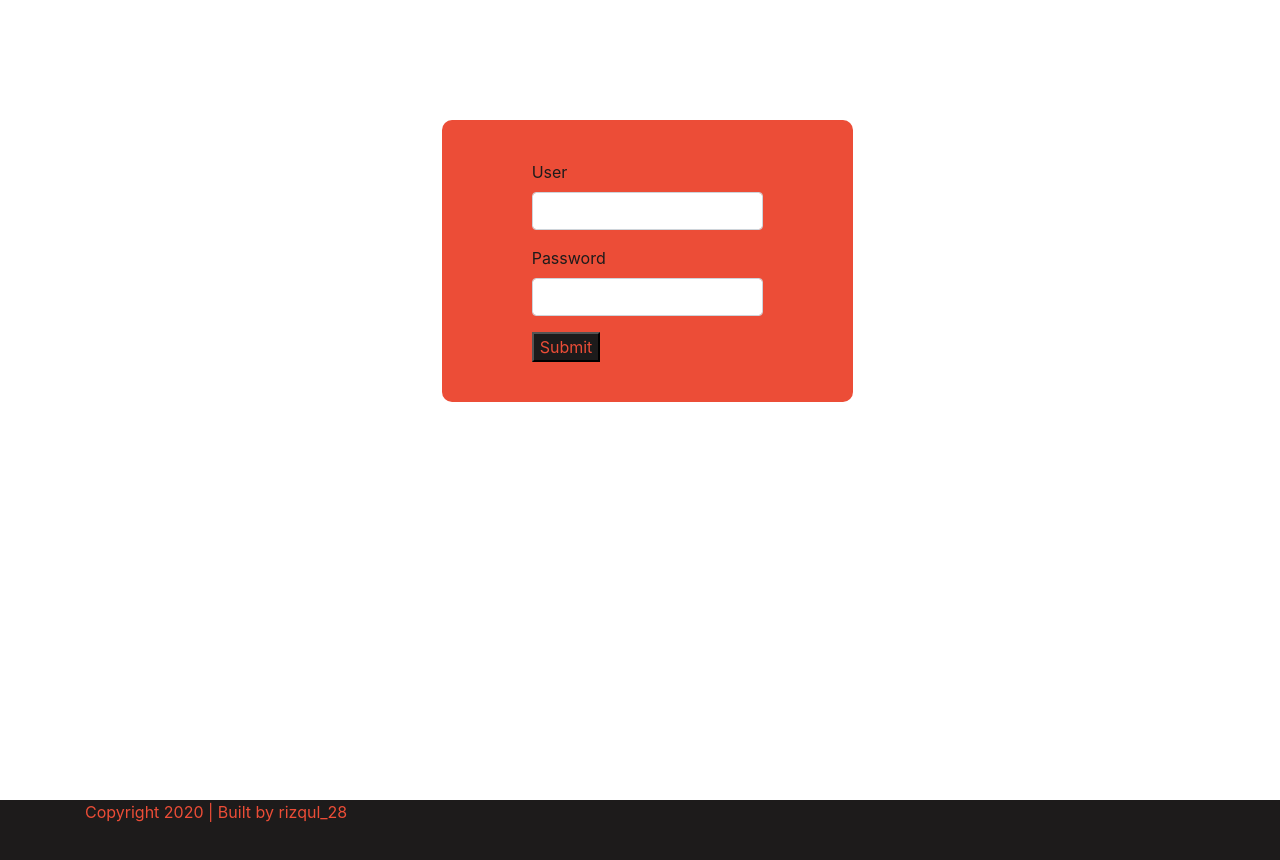
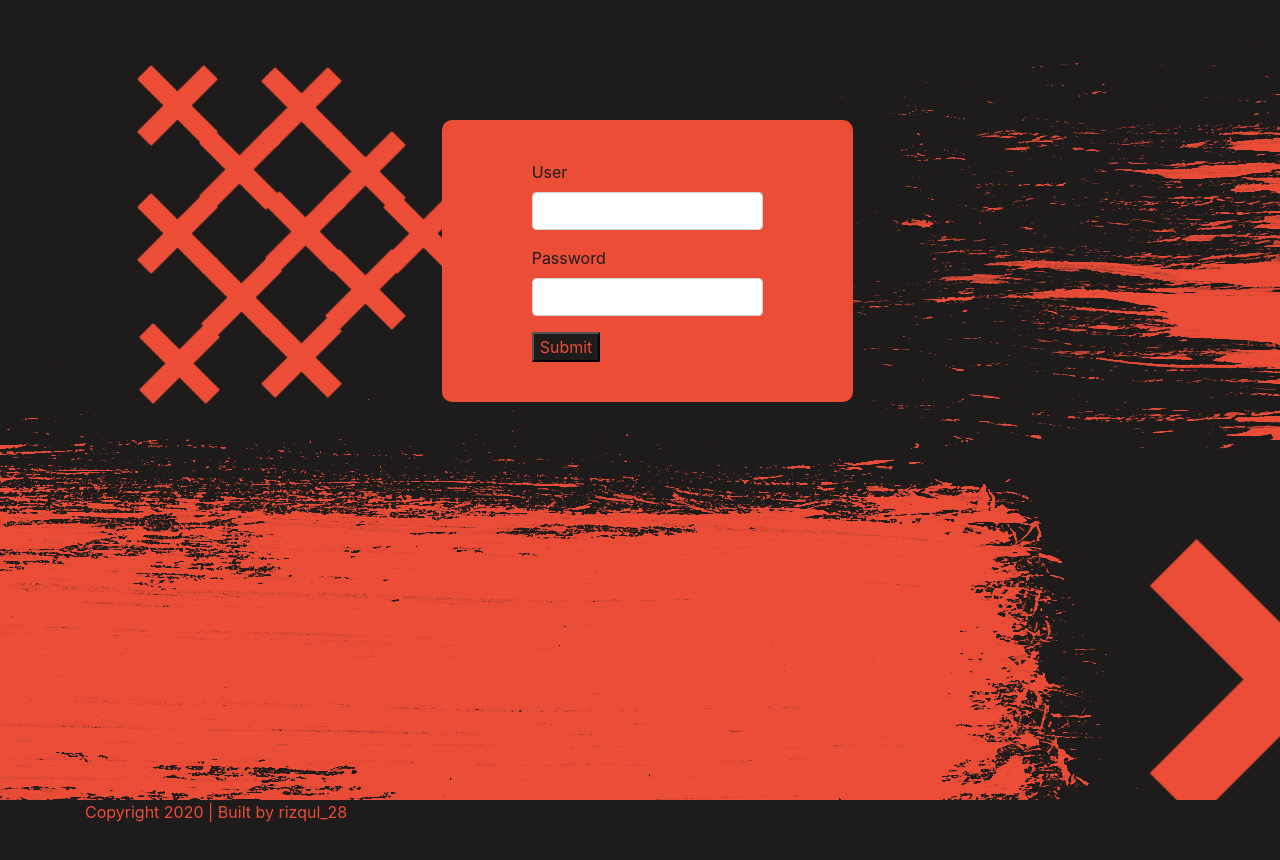
Before and after one commit to rizqul/bootstrap-profile-website, a plain HTML site: page login/index.html in a window 1280 px wide. Drawn offline with Linux system fonts and the light colour scheme.

Commit message:
fix login background

```diff
--- a/Modified-Style.css
+++ b/Modified-Style.css
@@ -58,7 +58,7 @@ footer {
 
 
 .login-bg {
-    background:url("../MyWebsite/img/web-bg_9.jpg") no-repeat;
+    background:url("/img/web-bg_9.jpg") no-repeat;
     width: 100%;
     height: 100vh;
 }
```
